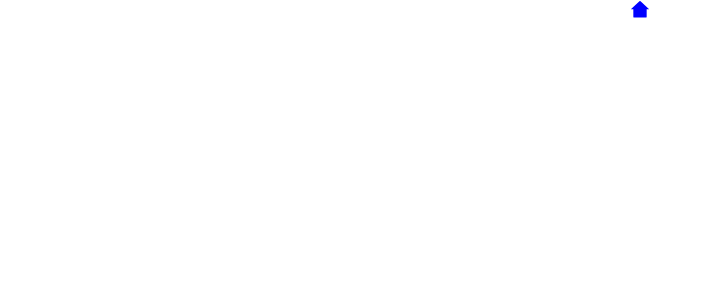
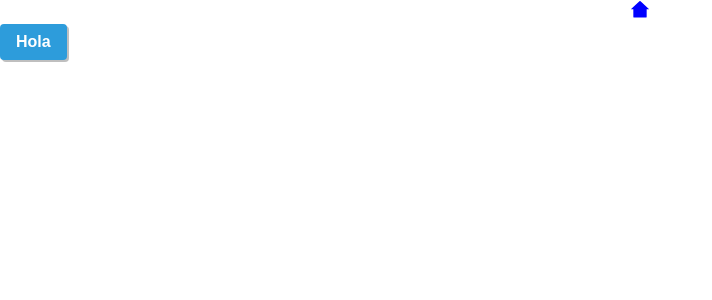
Before and after one commit to bllerenac/github-stats, a React (Create React App) app: page / in a window 1280 px wide. Shown: the top 300 px of the page, without its empty margins (0-712 px from the left). Built offline with nearby package versions, Linux system fonts and the light colour scheme.

Commit message:
Add Button component

```diff
--- a/src/App.js
+++ b/src/App.js
@@ -1,4 +1,5 @@
 import './App.css'
+import Button from './components/UI/Button'
 import Icon from './components/UI/Icon'
 
 function App() {
@@ -6,6 +7,7 @@ function App() {
     <div className="App">
 
       <Icon type="home" color="blue" size="20" />
+      <Button />
     </div>
   );
 }
--- a/src/components/UI/Button.js
+++ b/src/components/UI/Button.js
@@ -11,12 +11,21 @@ const StyledButton =  styled.button`
     border-radius: 4px;
     font-weight: bold;
     font-size: 16px;
-
+    line-height: 20px;
+    color: #ffffff;
+    border: none;
+    outline: none;
+    transition: background 300ms;
+    &:hover {
+        background: #2db2db;
+    }
     `;
 
 function Button() {
     return (
-
+        <StyledButton>
+            Hola
+        </StyledButton>
     )
 }
 
```
